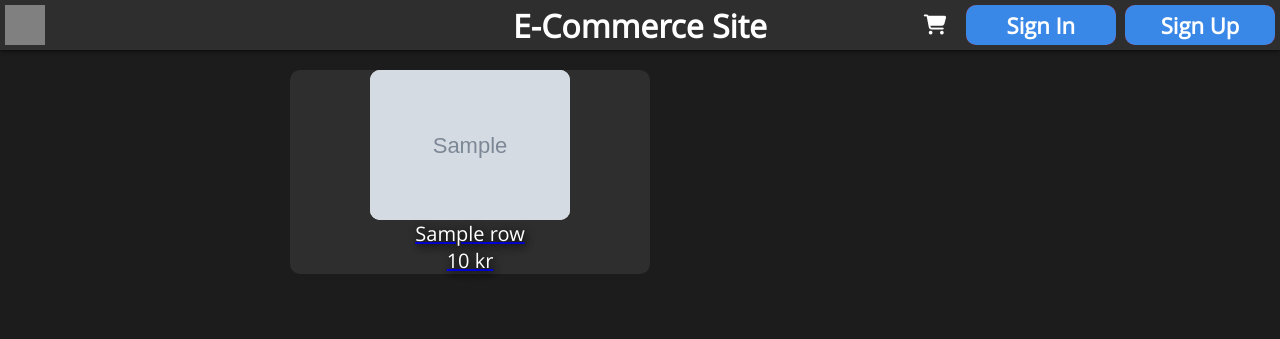
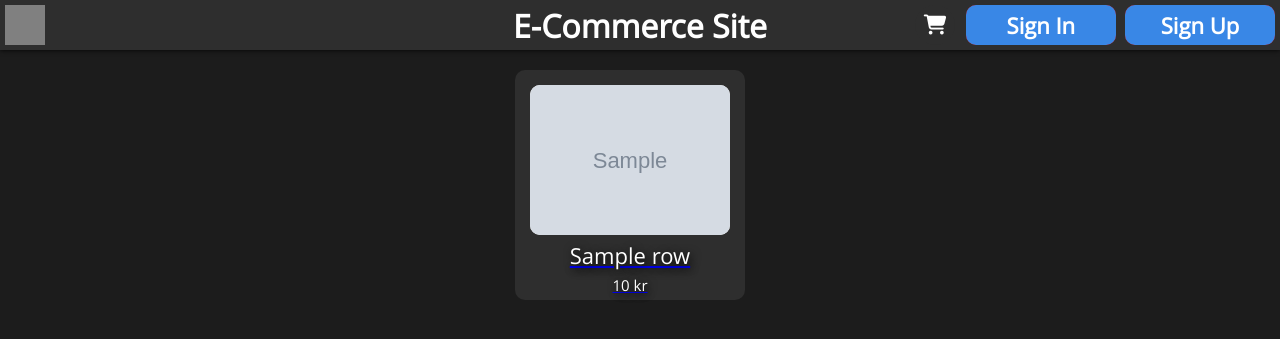
Before and after one commit to erik99s/D0018E, a Flask app: template templates/HomePage.html in a window 1280 px wide. Shown: the top 339 px of the page. Run offline with Flask 2, Linux system fonts and the light colour scheme; the template is opened without the code that fills it: most values are stand-ins (such as "Sample title", 1, 10 or a date in 2020); grey boxes marked "Sample" are stand-in pictures; parts of the project's set-up code (start-up, migrations or seed data) failed here and were passed over; some libraries are stand-ins or nearby versions.

Commit message:
Update style.css

```diff
--- a/static/style.css
+++ b/static/style.css
@@ -304,9 +304,9 @@ div.row {
 /*HOME PAGE =================================================================*/
 
 div.product_table {
-  position: relative;
+  position: absolute;
   display: grid;
-  grid-template-columns: auto auto auto;
+  grid-template-columns: max-content max-content max-content;
   grid-gap: 10px;
 
   left: 50%;
@@ -314,23 +314,24 @@ div.product_table {
   z-index: -10px;
 
   background-color: none;
-  width: 700px;
+
   margin-top: 20px;
 
   text-align: center;
 }
 
 div.product_table > a {
-  height: auto;
-  width: auto;
+  height: 100%;
+  width: 100%;
 }
 
 div.product {
   background-color: #2e2e2e;
+  height: auto;
+  width: auto;
+  padding: 15px 15px 0px 15px;
   border-radius: 10px;
 
-  height: inherit;
-  width: inherit;
   text-align: center;
 }
 
@@ -342,23 +343,27 @@ div.product:hover {
 div.product > p {
   background-color: none;
   color: white;
+
   margin: 0;
-  padding: 0;
+  padding: 5px 5px 5px 5px;
 
   text-decoration: none !important;
   text-shadow: 2px 2px 10px black;
-  font-size: 20px;
+  font-size: 22px;
+}
+
+div.product > p#price {
+  padding-top: 0px;
+  font-size: 15px;
 }
 
 div.product > img {
+  vertical-align: top;
+
   background-color: white;
-  max-width: 200px;
-  width: 100%;
-  margin: 0;
-  margin-top: 0px;
+  width: 200px;
   padding: 0;
   border-radius: 10px;
-  vertical-align: top;
 }
 
 /*PRODUCT PAGE =================================================================*/
```
